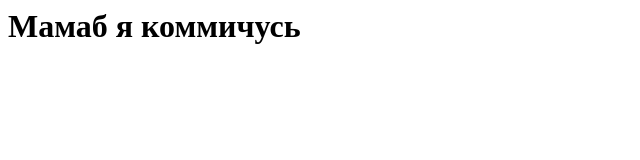
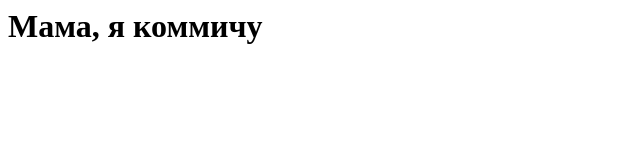
Before and after one commit to arngkn/hexlet-git, a plain HTML site: page code-user/index.html in a window 1280 px wide. Shown: the whole page, without its empty margins (0-640 px from the left). Drawn offline with Linux system fonts and the light colour scheme.

Commit message:
add index.html

```diff
--- a/code-user/index.html
+++ b/code-user/index.html
@@ -1 +1 @@
-<h1>Мамаб я коммичусь</h1>
+<h1>Мама, я коммичу</h1>
```
